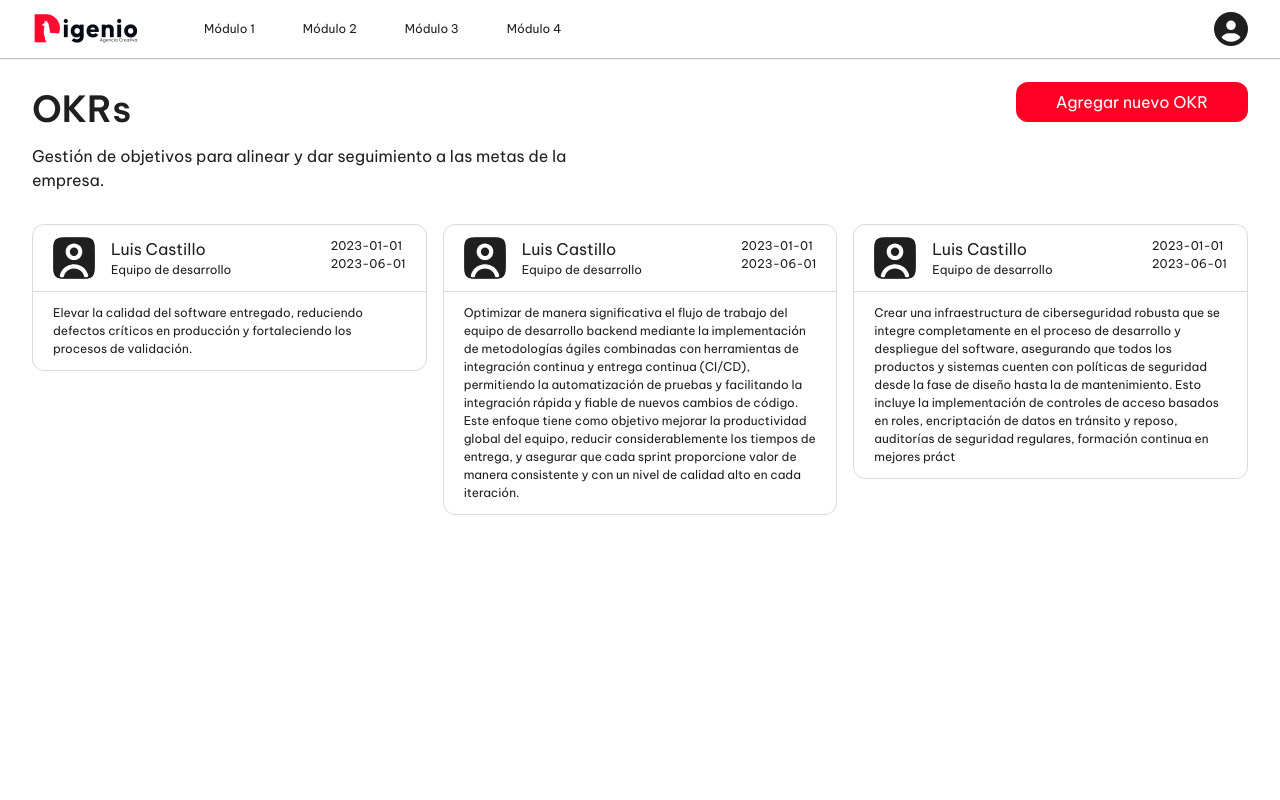
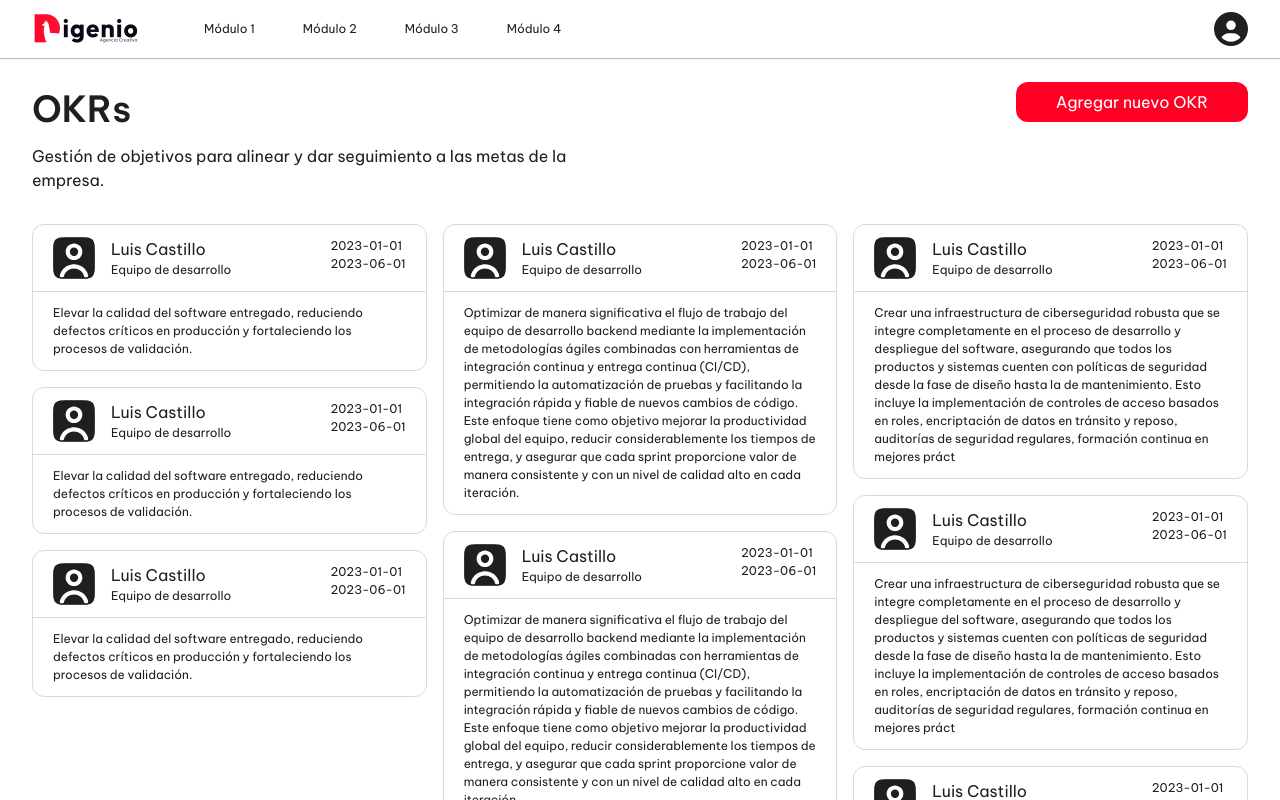
Before and after one commit to luisjavcr10/app-crm-digenio, a Next.js app: page /okrs in a window 1280 px wide. Shown: the top 800 px of the page. Built offline with nearby package versions, Linux system fonts and the light colour scheme; a web font is replaced by a local one.

Commit message:
feat(okrs): add new OKR entries and adjust layout styles
- Add 6 new OKR entries to the list with detailed descriptions
- Remove min-h-screen class from main container to prevent excessive height
- Change empty state container height from min-h-screen to min-h-[550px] for better visual balance

```diff
--- a/src/app/(modules)/okrs/page.tsx
+++ b/src/app/(modules)/okrs/page.tsx
@@ -36,6 +36,50 @@ const okrsList = [
     fechaInicio: "2023-01-01",
     fechaFin: "2023-06-01",
   },
+  {
+    nombresResponsable: "Luis Castillo",
+    nombreEquipo: "Equipo de desarrollo",
+    descripcion: "Elevar la calidad del software entregado, reduciendo defectos críticos en producción y fortaleciendo los procesos de validación.",
+    fechaInicio: "2023-01-01",
+    fechaFin: "2023-06-01",
+  },
+  {
+    nombresResponsable: "Luis Castillo",
+    nombreEquipo: "Equipo de desarrollo",
+    descripcion:
+      "Optimizar de manera significativa el flujo de trabajo del equipo de desarrollo backend mediante la implementación de metodologías ágiles combinadas con herramientas de integración continua y entrega continua (CI/CD), permitiendo la automatización de pruebas y facilitando la integración rápida y fiable de nuevos cambios de código. Este enfoque tiene como objetivo mejorar la productividad global del equipo, reducir considerablemente los tiempos de entrega, y asegurar que cada sprint proporcione valor de manera consistente y con un nivel de calidad alto en cada iteración.",
+    fechaInicio: "2023-01-01",
+    fechaFin: "2023-06-01",
+  },
+  {
+    nombresResponsable: "Luis Castillo",
+    nombreEquipo: "Equipo de desarrollo",
+    descripcion: "Crear una infraestructura de ciberseguridad robusta que se integre completamente en el proceso de desarrollo y despliegue del software, asegurando que todos los productos y sistemas cuenten con políticas de seguridad desde la fase de diseño hasta la de mantenimiento. Esto incluye la implementación de controles de acceso basados en roles, encriptación de datos en tránsito y reposo, auditorías de seguridad regulares, formación continua en mejores práct",
+    fechaInicio: "2023-01-01",
+    fechaFin: "2023-06-01",
+  },
+  {
+    nombresResponsable: "Luis Castillo",
+    nombreEquipo: "Equipo de desarrollo",
+    descripcion: "Elevar la calidad del software entregado, reduciendo defectos críticos en producción y fortaleciendo los procesos de validación.",
+    fechaInicio: "2023-01-01",
+    fechaFin: "2023-06-01",
+  },
+  {
+    nombresResponsable: "Luis Castillo",
+    nombreEquipo: "Equipo de desarrollo",
+    descripcion:
+      "Optimizar de manera significativa el flujo de trabajo del equipo de desarrollo backend mediante la implementación de metodologías ágiles combinadas con herramientas de integración continua y entrega continua (CI/CD), permitiendo la automatización de pruebas y facilitando la integración rápida y fiable de nuevos cambios de código. Este enfoque tiene como objetivo mejorar la productividad global del equipo, reducir considerablemente los tiempos de entrega, y asegurar que cada sprint proporcione valor de manera consistente y con un nivel de calidad alto en cada iteración.",
+    fechaInicio: "2023-01-01",
+    fechaFin: "2023-06-01",
+  },
+  {
+    nombresResponsable: "Luis Castillo",
+    nombreEquipo: "Equipo de desarrollo",
+    descripcion: "Crear una infraestructura de ciberseguridad robusta que se integre completamente en el proceso de desarrollo y despliegue del software, asegurando que todos los productos y sistemas cuenten con políticas de seguridad desde la fase de diseño hasta la de mantenimiento. Esto incluye la implementación de controles de acceso basados en roles, encriptación de datos en tránsito y reposo, auditorías de seguridad regulares, formación continua en mejores práct",
+    fechaInicio: "2023-01-01",
+    fechaFin: "2023-06-01",
+  },
 ];
 
 export default function OkrsPage() {
@@ -47,7 +91,7 @@ export default function OkrsPage() {
   }
 
   return (
-    <div className="min-h-screen my-6 mx-8 flex flex-col gap-8">
+    <div className=" my-6 mx-8 flex flex-col gap-8">
       <div className="flex flex-col lg:flex-row justify-between items-start gap-8">
         {/** Seccion del titulo */}
         <div className="w-full">
@@ -74,7 +118,7 @@ export default function OkrsPage() {
       {/** Contenedor para los okrs */}
 
       {okrs.length === 0 ? (
-        <div className="min-h-screen flex flex-col justify-center items-center gap-4  border border-neutral-3 rounded-[24px]">
+        <div className="min-h-[550px] flex flex-col justify-center items-center gap-4  border border-neutral-3 rounded-[24px]">
           <DataServer />
           <p>No data to show</p>
         </div>
```
